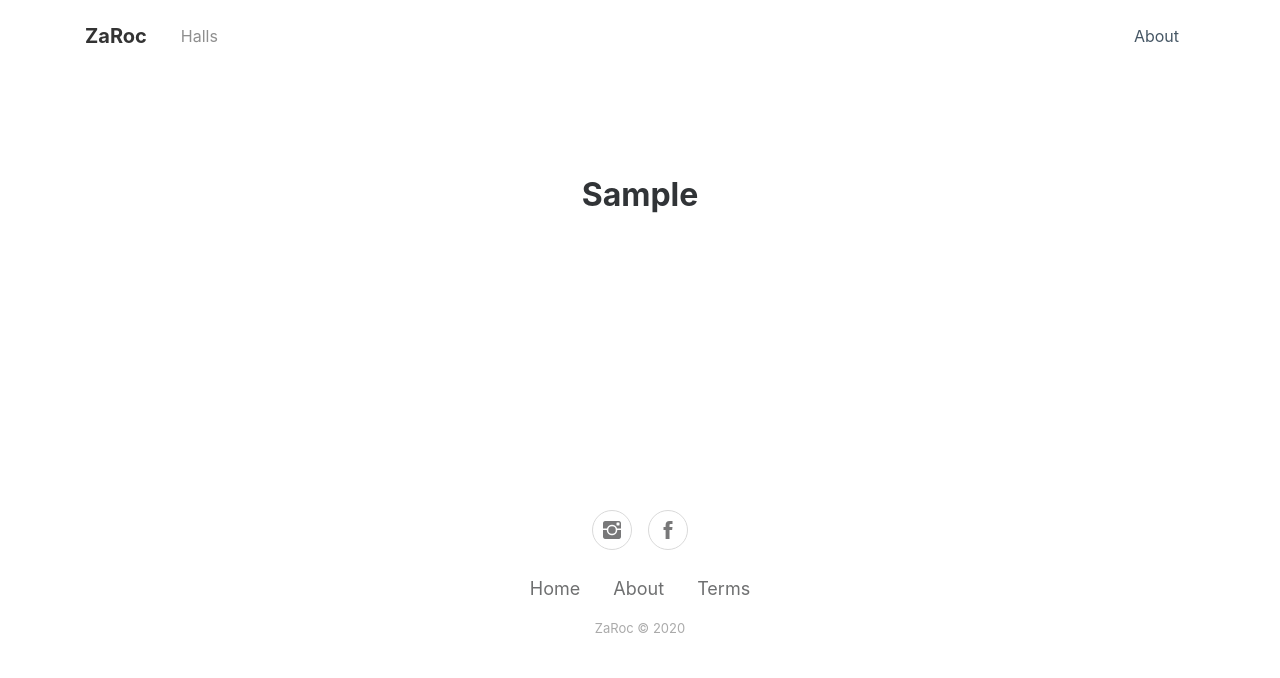
After one commit to rahulsunil2/HallBooking, a Django app: template ZaRoc/hall/templates/conf_page.html in a window 1280 px wide. The commit adds this page. Shown: the top 678 px of the page. Run offline with Django 3.2, Linux system fonts and the light colour scheme; a user stored in the database is signed in; the template is opened without the code that fills it: most values are stand-ins (such as "Sample title", 1, 10 or a date in 2020); some libraries are stand-ins or nearby versions; some web fonts are replaced.

Commit message:
confirmation message page

```diff
--- a/ZaRoc/hall/templates/book.html
+++ b/ZaRoc/hall/templates/book.html
@@ -45,7 +45,7 @@
                     </ul>
                     <span class="navbar-text actions">
                         <form id="logout_form" method="post" action="{% url 'account_logout' %}"> {% csrf_token %}
-                            <a class="login" href="#">kavyasuresh@gmail.com</a>
+                            <a class="login" href="#">{{user.email}}</a>
                             <a class="login" href="#">About</a>
 							{% if redirect_field_value %}
 								<input type="hidden" name="{{ redirect_field_name }}" value="{{ redirect_field_value }}"/>
--- /dev/null
+++ b/ZaRoc/hall/templates/conf_page.html
@@ -0,0 +1,114 @@
+{% load staticfiles %}
+
+<!DOCTYPE html>
+<html>
+    <head>
+		<title>ZaRoc</title>
+    <meta charset="utf-8" />
+	<meta name="viewport" content="width=device-width, initial-scale=1.0, shrink-to-fit=no">
+	<link rel = "icon" href = "{% static 'images/logo.png' %}" type = "image/x-icon">
+    <style>body {font-family: Arial, sans-serif;}</style>
+
+	{% comment %} bootstrap - for frontend {%  endcomment %}
+	{% comment %} <link rel="stylesheet" href="https://cdnjs.cloudflare.com/ajax/libs/twitter-bootstrap/4.4.1/css/bootstrap.min.css"> {% endcomment %}
+    <link rel="stylesheet" href="{% static 'bootstrap/css/bootstrap.min.css'%}">
+
+    <!-- jQuery -->
+    <script src="https://code.jquery.com/jquery-3.3.1.slim.min.js" integrity="sha384-q8i/X+965DzO0rT7abK41JStQIAqVgRVzpbzo5smXKp4YfRvH+8abtTE1Pi6jizo" crossorigin="anonymous"></script>
+
+    <!-- XDSoft DateTimePicker -->
+    <link rel="stylesheet" href="https://cdnjs.cloudflare.com/ajax/libs/jquery-datetimepicker/2.5.20/jquery.datetimepicker.min.css" integrity="sha256-DOS9W6NR+NFe1fUhEE0PGKY/fubbUCnOfTje2JMDw3Y=" crossorigin="anonymous" />
+
+    {% comment %} font {% endcomment %}
+    <link rel="stylesheet" href="https://fonts.googleapis.com/css?family=Lora:400,700,400italic,700italic">
+    <link rel="stylesheet" href="https://fonts.googleapis.com/css?family=Cabin:700">
+    <link rel="stylesheet" href="https://cdnjs.cloudflare.com/ajax/libs/font-awesome/4.7.0/css/font-awesome.min.css">
+	<link rel="stylesheet" href="{% static 'fonts/font-awesome.min.css'%}">
+    <link rel="stylesheet" href="{% static 'fonts/ionicons.min.css'%}">
+
+    {% comment %} local - for frontend {% endcomment %}
+    <link rel="stylesheet" href="{% static 'css/Footer-Basic.css'%}">
+    <link rel="stylesheet" href="{% static 'css/Navigation-with-Button.css'%}">
+    <link rel="stylesheet" href="{% static 'css/Projects-Clean.css'%}">
+    <link rel="stylesheet" href="{% static 'css/Projects-Horizontal.css'%}">
+    <link rel="stylesheet" href="{% static 'css/untitled.css'%}">
+    </head>
+
+</head>
+
+<body>
+	{% if user.is_authenticated %}
+		<!-- Start: Navigation with Button -->
+		<nav class="navbar navbar-light navbar-expand-md navigation-clean-button">
+			<div class="container"><a class="navbar-brand" href="#">ZaRoc</a><button data-toggle="collapse" class="navbar-toggler" data-target="#navcol-1"><span class="sr-only">Toggle navigation</span><span class="navbar-toggler-icon"></span></button>
+				<div class="collapse navbar-collapse"
+					id="navcol-1">
+					<ul class="nav navbar-nav mr-auto">
+						<li class="nav-item" role="presentation"><a class="nav-link active" href="#">Halls</a></li>
+					</ul>
+					<span class="navbar-text actions">
+                        <form id="logout_form" method="post" action="{% url 'account_logout' %}"> {% csrf_token %}
+                            {% comment %} <a class="login" href="#">{{user.email}}</a> {% endcomment %}
+                            <a class="login" href="#">About</a>
+							{% comment %} 7 {% endcomment %}
+                            {% comment %} <a href="javascript:$('#logout_form').submit();" class="btn action-button" style="background-color: #2e2a5f;" type="submit">Logout</a> {% endcomment %}
+                        </form>
+					</span>
+				</div>
+			</div>
+		</nav>
+		<!-- End: Navigation with Button -->
+		<!-- Start: Projects Horizontal -->
+		<div class="projects-horizontal" style="margin-top:5%">
+			<div class="container">
+				<!-- Start: Intro -->
+				<div class="intro">
+					<h2 class="text-center">{{st}}</h2>
+				</div>
+			</div>
+		</div>
+		<!-- End: Projects Horizontal -->
+		<!-- Start: Footer Basic -->
+		<div class="footer-basic" style="margin-top:20%">
+			<footer>
+				<!-- Start: Social Icons -->
+				<div class="social"><a href="#"><i class="icon ion-social-instagram"></i></a><a href="#"><i class="icon ion-social-facebook"></i></a></div>
+				<!-- End: Social Icons -->
+				<!-- Start: Links -->
+				<ul class="list-inline">
+					<li class="list-inline-item"><a href="#">Home</a></li>
+					<li class="list-inline-item"><a href="#">About</a></li>
+					<li class="list-inline-item"><a href="#">Terms</a></li>
+				</ul>
+				<!-- End: Links -->
+				<!-- Start: Copyright -->
+				<p class="copyright">ZaRoc © 2020</p>
+				<!-- End: Copyright -->
+			</footer>
+		</div>
+		<!-- End: Footer Basic -->
+
+		{% comment %} - for frontend {% endcomment %}
+		{% comment %} <script src="{% static 'js/jquery.min.js'%}"></script> {% endcomment %}
+		<script src="https://cdnjs.cloudflare.com/ajax/libs/jquery/3.4.1/jquery.min.js"></script>
+		{% comment %} <script src="{% static
+		 'bootstrap/js/bootstrap.min.js'%}"></script> {% endcomment %}
+		<script src="https://cdnjs.cloudflare.com/ajax/libs/twitter-bootstrap/4.4.1/js/bootstrap.bundle.min.js"></script>
+		{% comment %} --------------- {% endcomment %}
+		<script src="https://cdnjs.cloudflare.com/ajax/libs/jquery-easing/1.4.1/jquery.easing.min.js"></script>
+		<script src="{% static 'js/grayscale.js'%}"></script>
+
+		<script src="https://cdnjs.cloudflare.com/ajax/libs/jquery-datetimepicker/2.5.20/jquery.datetimepicker.full.min.js" integrity="sha256-FEqEelWI3WouFOo2VWP/uJfs1y8KJ++FLh2Lbqc8SJk=" crossorigin="anonymous"></script>
+		<script>
+			$(function () {
+			$("#id_sdate").datetimepicker({format: 'd/m/Y H:i',});
+			$("#id_edate").datetimepicker({format: 'd/m/Y H:i',});
+		});
+		</script>
+	{% else %}
+		<script>
+			window.location = "{% url 'signin' %}";
+		</script>
+	{% endif %}
+</body>
+</html>
--- a/ZaRoc/hall/templates/hall.html
+++ b/ZaRoc/hall/templates/hall.html
@@ -44,7 +44,7 @@
                     </ul>
                     <span class="navbar-text actions">
                         <form id="logout_form" method="post" action="{% url 'account_logout' %}"> {% csrf_token %}
-                            <a class="login" href="#">kavyasuresh@gmail.com</a>
+                            <a class="login" href="#">{{user.email}}</a>
                             <a class="login" href="#">About</a>
 							{% if redirect_field_value %}
 								<input type="hidden" name="{{ redirect_field_name }}" value="{{ redirect_field_value }}"/>
```
Also changed, not shown: ZaRoc/hall/views.py (+6 -6 lines), ZaRoc/db.sqlite3.
